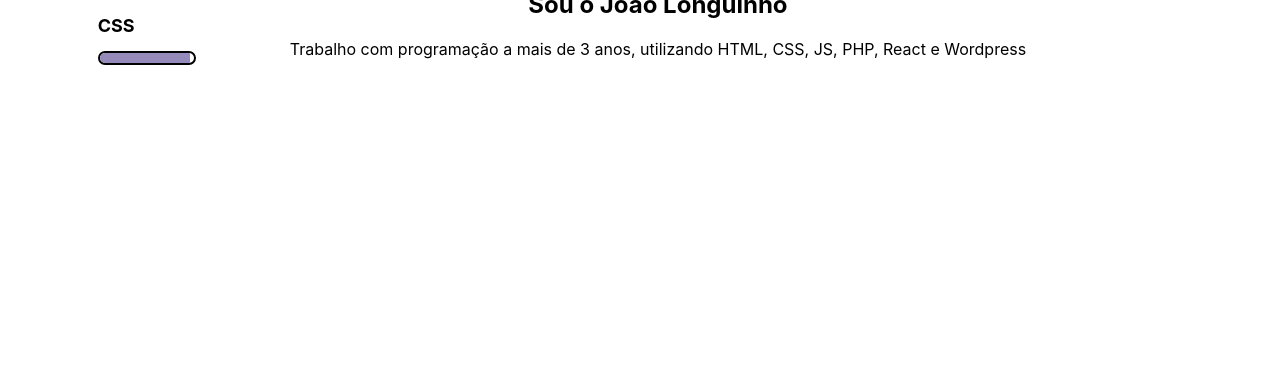
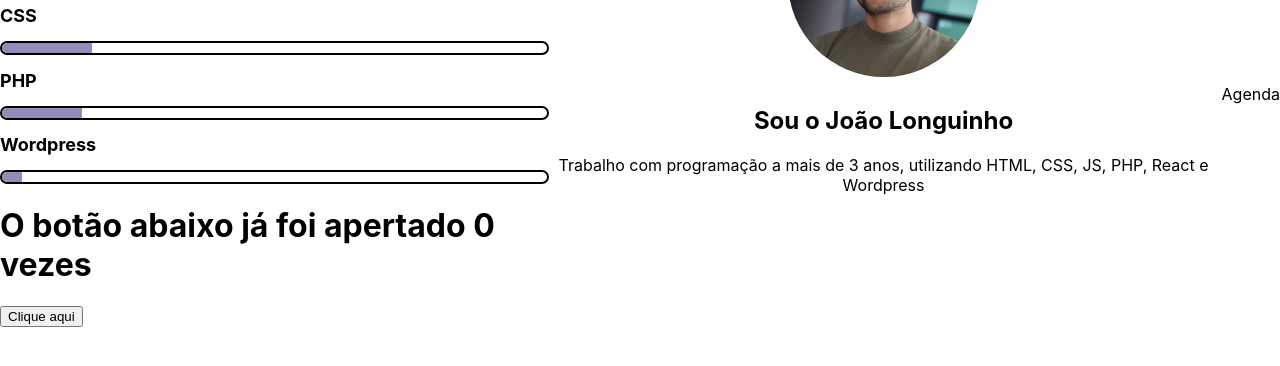
Before and after one commit to JoaoLonguinho/studying, a React (Create React App) app: page / in a window 1280 px wide. Shown: the part 380-746 px from the top of the page. Built offline with nearby package versions, Linux system fonts and the light colour scheme.

Commit message:
Using useEstate and UseEffect to render other elements

```diff
--- a/src/App.js
+++ b/src/App.js
@@ -7,6 +7,7 @@ import MainText from './components/MainText';
 import MainTittle from './components/MainTittle';
 import Skills from "./components/Skills";
 import SecondMainTittle from './components/SecondMainTittle';
+import HookTest from './components/HookTest';
 
 function App() {
   return (
@@ -18,7 +19,13 @@ function App() {
           <Skills title={"JavaScript"} expEarned={70}/>
           <Skills title={"React"} expEarned={40}/>
           <Skills title={"CSS"} expEarned={90}/>
+          <Skills title={"PHP"} expEarned={80}/>
+          <Skills title={"Wordpress"} expEarned={20}/>
+          <HookTest />
         </div>
+        {/* Adicionar campo de download do CV */}
+        {/* Link linkedin e github */}
+        {/* Descrição de atividades */}
         <div>
           <ProfilePic profilePicLink={profilePicLink} />
           <MainTittle title={"Sou o João Longuinho"}/>
--- /dev/null
+++ b/src/components/HookTest/index.jsx
@@ -0,0 +1,21 @@
+import { useEffect, useState } from "react";
+import "./HookTest.css";
+
+const HookTest = () => {
+    const [number, setNumber] = useState(0);
+
+    useEffect(() => {
+        alert("O número atual é: " + number);
+    }, [number]);
+
+    // function aumentar() {
+    //     setNumber(number + 1);
+    // }
+    return (
+        <div>
+            <h1>O botão abaixo já foi apertado {number} vezes</h1>
+            <button onClick={() => setNumber(number + 1)}>Clique aqui</button>
+        </div>
+    )
+}
+export default HookTest;
```
Also changed, not shown: src/components/HookTest/HookTest.css (added).
